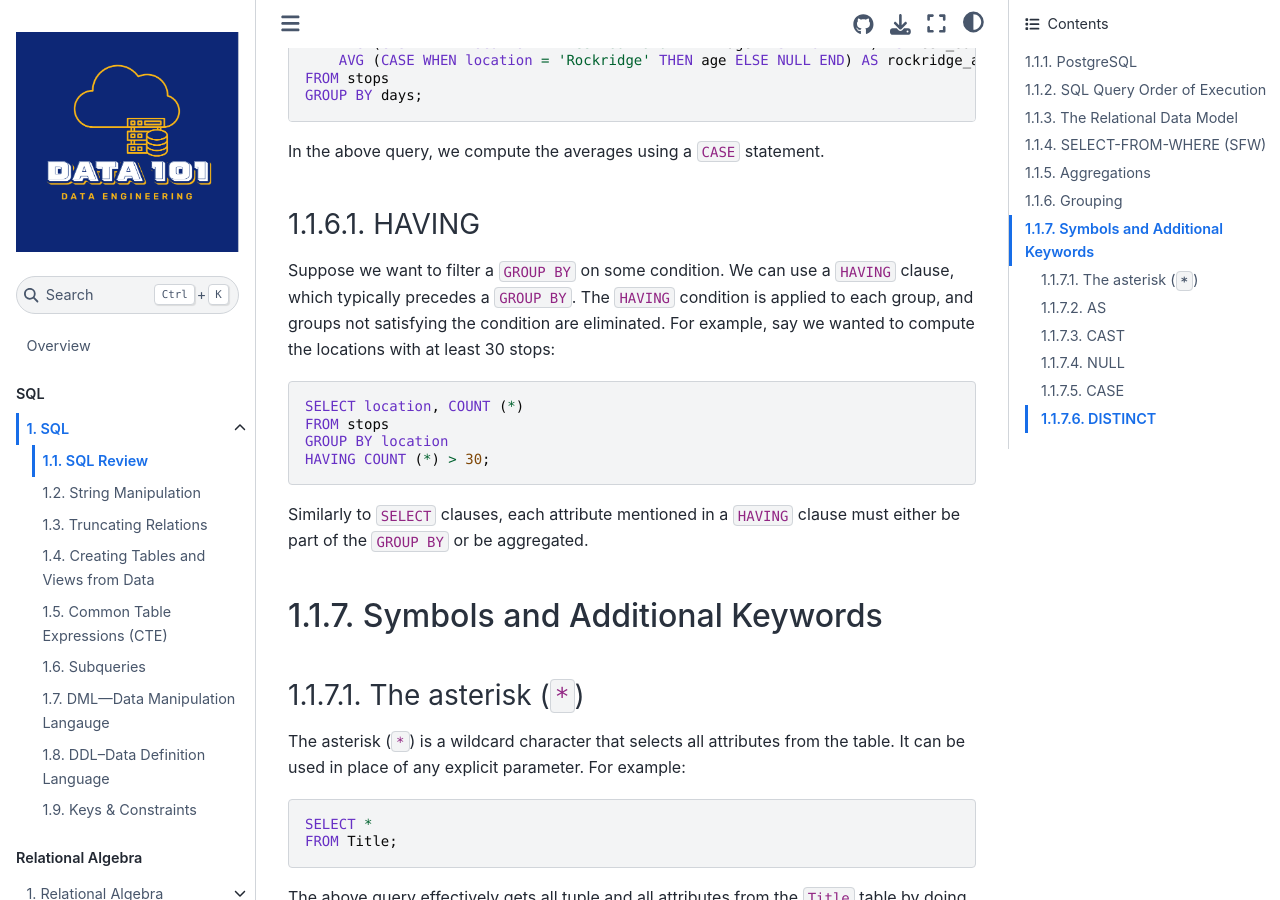
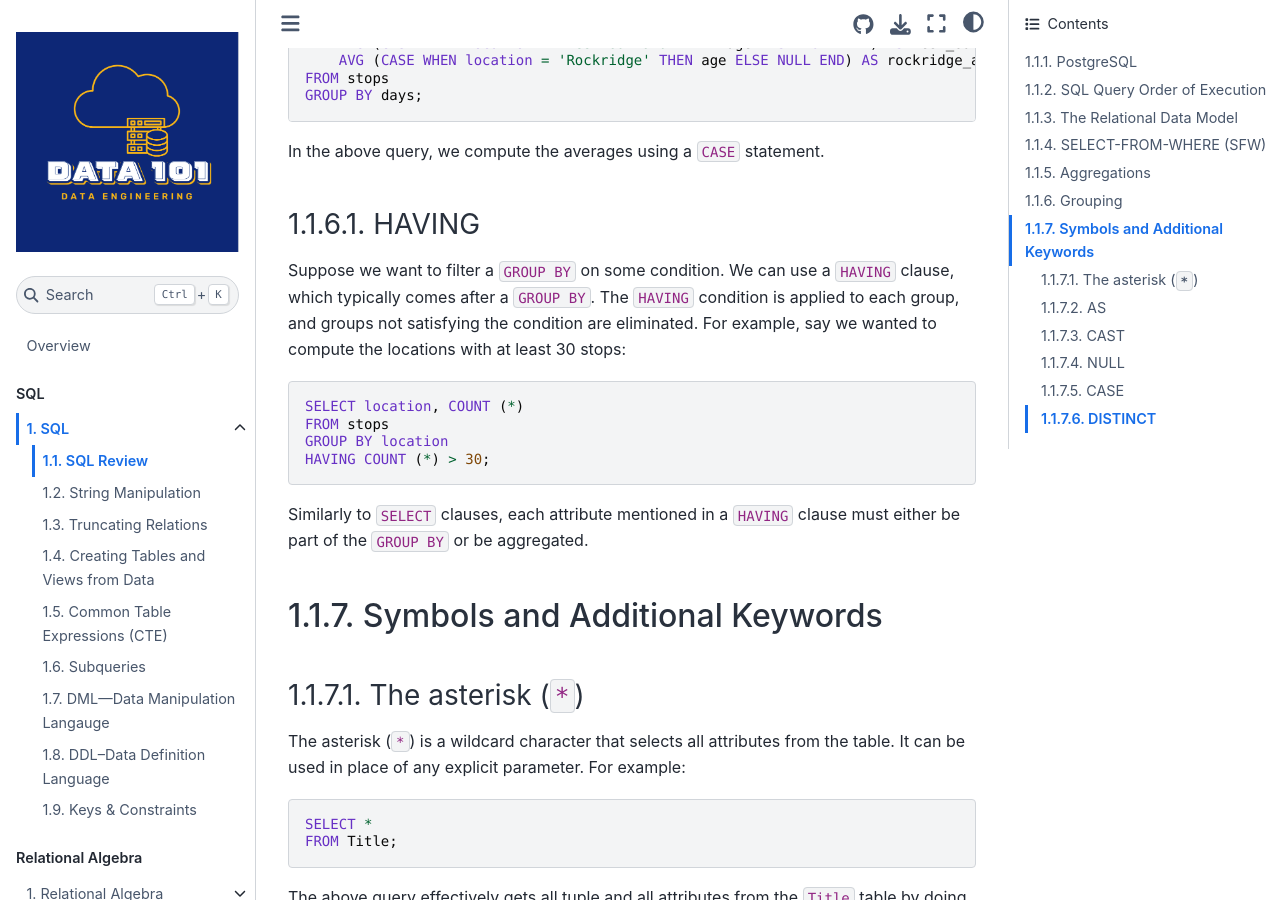
Before and after one commit to cal-data-eng/notes, a Jupyter Book: the page built from 1-SQL/review.md, in a window 1280 px wide and 900 px high, scrolled down 5981 px. Built offline with Jupyter Book 1.0.4 settings and Sphinx 7.4.7 and the Sphinx Book theme 1.1.4, drawn with Linux system fonts in a browser that asks for light colours.

Commit message:
fixed error in HAVING

```diff
--- a/1-SQL/review.md
+++ b/1-SQL/review.md
@@ -212,7 +212,7 @@ In the above query, we compute the averages using a `CASE` statement.
 ### HAVING
 
 Suppose we want to filter a `GROUP BY` on some condition. We can use a
-`HAVING` clause, which typically precedes a `GROUP BY`. The `HAVING` condition
+`HAVING` clause, which typically comes after a `GROUP BY`. The `HAVING` condition
 is applied to each group, and groups not satisfying the condition are
 eliminated. For example, say we wanted to compute the locations with at
 least 30 stops:
```
